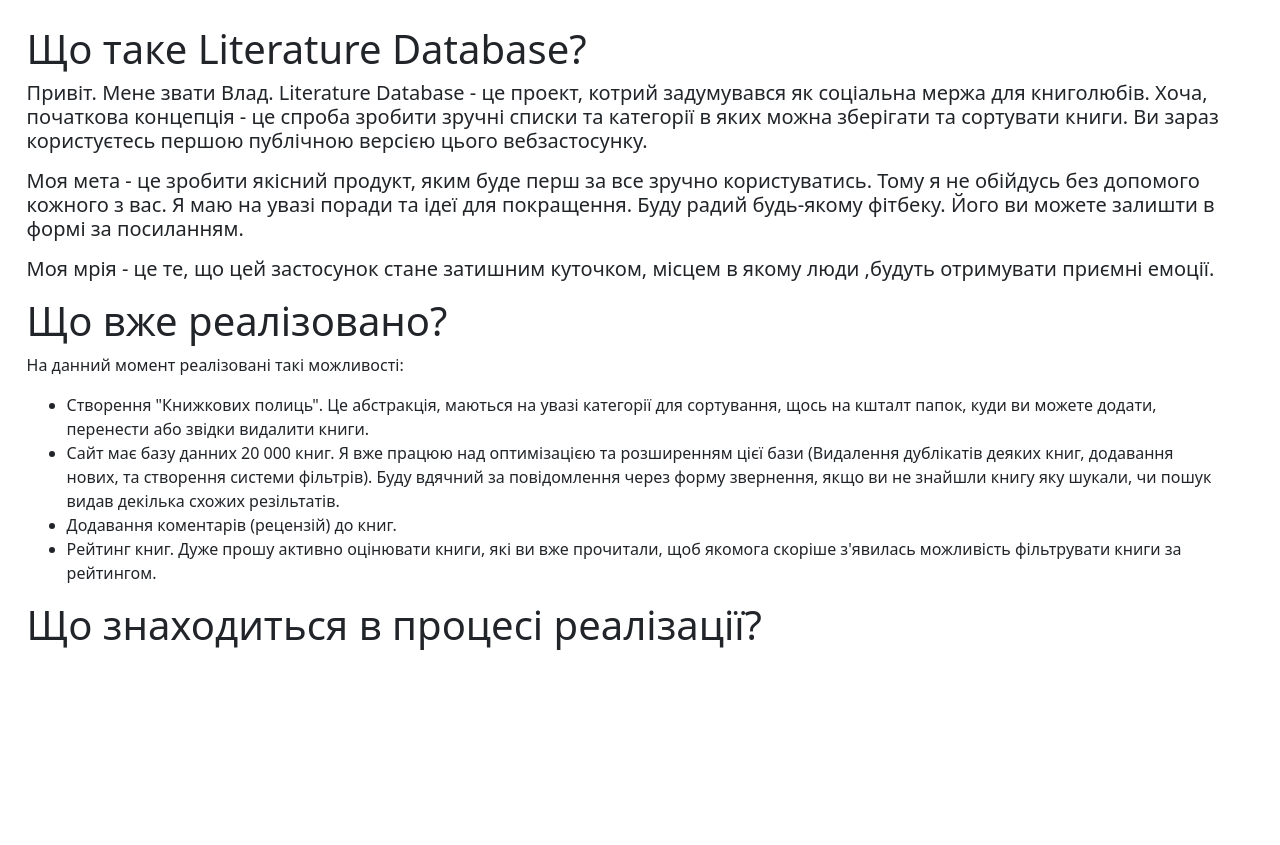
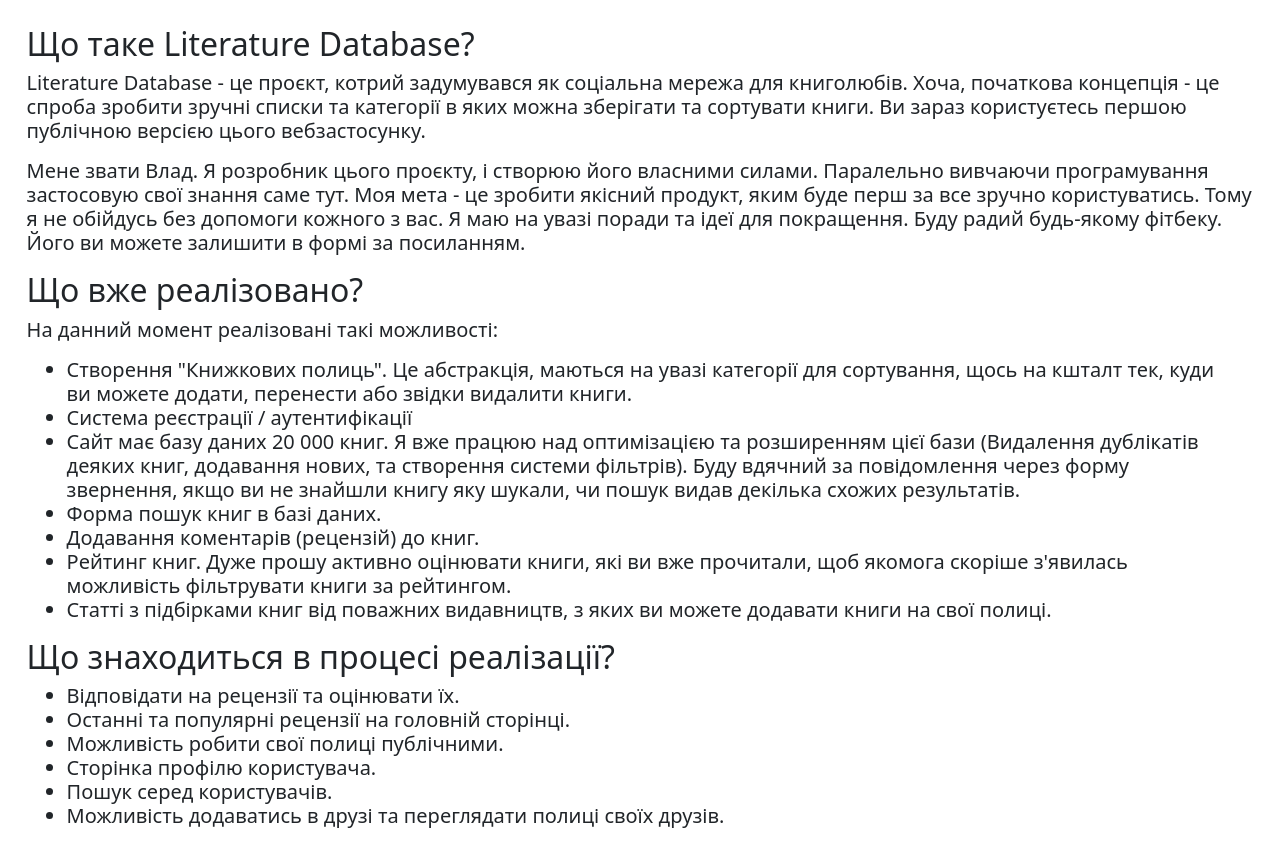
Before and after one commit to Space4sheep/internet-literature-database, a Django app: page /about/ in a window 1280 px wide. Shown: the part 56-901 px from the top of the page. Before the commit the page ends 706 px from the top, so only its background shows below. Run offline with Django 4.2, Linux system fonts and the light colour scheme; parts of the project's set-up code (start-up, migrations or seed data) failed here and were passed over.

Commit message:
Edited html templates, added CSS styles

```diff
--- a/main/static/main/css/main.css
+++ b/main/static/main/css/main.css
@@ -71,3 +71,23 @@ blockquote {
 nav {
   background-color: yellow;
 }
+
+.rating-list li {
+          float: right;
+          color: #ddd;
+          padding: 10px 5px;
+}
+
+.rating-list li:hover,
+.rating-list li:hover ~ li {
+  color: orange;
+}
+
+.rating-list {
+  display: inline-block;
+  list-style: none;
+}
+
+.checked {
+    color: orange;
+}
--- a/main/templates/main/about.html
+++ b/main/templates/main/about.html
@@ -7,38 +7,49 @@
 <table>
     <td width="2%"></td>
     <td width="96%">
-  <h1>
+  <h2>
     Що таке Literature Database?
-  </h1>
+  </h2>
   <h5 style="font-weight: lighter;">
       <p>
-          Привіт. Мене звати Влад. Literature Database - це проект, котрий задумувався як соціальна мержа для книголюбів.
-          Хоча, початкова концепція - це спроба зробити зручні списки та категорії в яких можна зберігати та сортувати книги.
+          Literature Database - це проєкт,
+          котрий задумувався як соціальна мережа для книголюбів.
+          Хоча, початкова концепція - це спроба зробити зручні списки та категорії
+          в яких можна зберігати та сортувати книги.
           Ви зараз користуєтесь першою публічною версією цього вебзастосунку.
       <p/>
       <p>
-          Моя мета - це зробити якісний продукт, яким буде перш за все зручно користуватись. Тому я не обійдусь без допомого кожного з вас.
-          Я маю на увазі поради та ідеї для покращення. Буду радий будь-якому фітбеку. Його ви можете залишти в формі за посиланням.
-      </p>
-      <p>
-          Моя мрія - це те, що цей застосунок стане затишним куточком, місцем в якому люди ,будуть отримувати приємні емоції.
+          Мене звати Влад. Я розробник цього проєкту, і створюю його власними силами.
+          Паралельно вивчаючи програмування застосовую свої знання саме тут.
+          Моя мета - це зробити якісний продукт, яким буде перш за все зручно користуватись.
+          Тому я не обійдусь без допомоги кожного з вас.
+          Я маю на увазі поради та ідеї для покращення. Буду радий будь-якому фітбеку.
+          Його ви можете залишити в формі за посиланням.
       </p>
   </h5>
 
-        <h1>
+    <h2>
         Що вже реалізовано?
-        </h1>
+    </h2>
+    <h5 style="font-weight: lighter;">
     <p>
         На данний момент реалізовані такі можливості:
         <ul>
             <li>
                 Створення "Книжкових полиць". Це абстракція, маються на увазі категорії для сортування,
-                щось на кшталт папок, куди ви можете додати, перенести або звідки видалити книги.
+                щось на кшталт тек, куди ви можете додати, перенести або звідки видалити книги.
             </li>
             <li>
-                Сайт має базу данних 20 000 книг. Я вже працюю над оптимізацією та розширенням цієї бази
+                Система реєстрації / аутентифікації
+            </li>
+            <li>
+                Сайт має базу даних 20 000 книг. Я вже працюю над оптимізацією та розширенням цієї бази
                 (Видалення дублікатів деяких книг, додавання нових, та створення системи фільтрів). Буду вдячний за
-                повідомлення через форму звернення, якщо ви не знайшли книгу яку шукали, чи пошук видав декілька схожих резільтатів.
+                повідомлення через форму звернення, якщо ви не знайшли книгу яку шукали, чи пошук видав декілька схожих
+                результатів.
+            </li>
+            <li>
+                Форма пошук книг в базі даних.
             </li>
             <li>
                 Додавання коментарів (рецензій) до книг.
@@ -47,12 +58,38 @@
                 Рейтинг книг. Дуже прошу активно оцінювати книги, які ви вже прочитали, щоб якомога скоріше
                 з'явилась можливість фільтрувати книги за рейтингом.
             </li>
+            <li>
+                Статті з підбірками книг від поважних видавництв, з яких ви можете додавати книги на свої полиці.
+            </li>
         </ul>
+    </h5 >
         </p>
 
-        <h1>
+    <h2>
         Що знаходиться в процесі реалізації?
-  </h1>
+    </h2>
+    <h5 style="font-weight: lighter;">
+        <ul>
+            <li>
+                Відповідати на рецензії та оцінювати їх.
+            </li>
+            <li>
+                Останні та популярні рецензії на головній сторінці.
+            </li>
+            <li>
+                Можливість робити свої полиці публічними.
+            </li>
+            <li>
+                Сторінка профілю користувача.
+            </li>
+            <li>
+                Пошук серед користувачів.
+            </li>
+            <li>
+                Можливість додаватись в друзі та переглядати полиці своїх друзів.
+            </li>
+        </ul>
+        </h5>
 
 </td>
     <td width="2%"></td>
--- a/main/templates/main/article.html
+++ b/main/templates/main/article.html
@@ -4,7 +4,11 @@
 
 {% block content %}
 
-        <center><h1>{{ article.title }}</h1></center><br/><br/>
+<center>
+    <h1>{{ article.title }}</h1>
+</center>
+<br/>
+<br/>
     <table>
         <tr>
             <td width="15%"></td>
--- a/main/templates/main/base.html
+++ b/main/templates/main/base.html
@@ -1,3 +1,5 @@
+{% load static %}
+
 <!doctype html>
 <html lang="uk" >
 
@@ -10,6 +12,7 @@
     <link rel="stylesheet" href="https://cdn.jsdelivr.net/npm/bootstrap@5.3.0-alpha1/dist/css/bootstrap.rtl.min.css"
           integrity="sha384-WJUUqfoMmnfkBLne5uxXj+na/c7sesSJ32gI7GfCk4zO4GthUKhSEGyvQ839BC51" crossorigin="anonymous">
     <link rel="stylesheet" href="https://cdnjs.cloudflare.com/ajax/libs/font-awesome/4.7.0/css/font-awesome.min.css">
+    <link rel="stylesheet" href="{% static 'main/css/main.css' %}">
     <meta charset="UTF-8">
   </head>
 
@@ -17,32 +20,9 @@
     {% include 'main/navbar.html' %}
     <br/>
 
-    <style>
-        .rating-list li {
-          float: right;
-          color: #ddd;
-          padding: 10px 5px;
-        }
-
-        .rating-list li:hover,
-        .rating-list li:hover ~ li {
-          color: orange;
-        }
-
-        .rating-list {
-          display: inline-block;
-          list-style: none;
-        }
-        .checked {
-            color: orange;
-        }
-      </style>
-
-
     {% block content %}
 
     {% endblock %}
-
 
     <!-- Optional JavaScript; choose one of the two! -->
 
--- a/main/templates/main/book.html
+++ b/main/templates/main/book.html
@@ -6,8 +6,8 @@
 <center>
     <h1 style="position: relative;">«{{ book.title }}»</h1>
     <h4>{{ book.author }}</h4>
+</center>
 
-</center>
 <table>
     <tr >
         <td width="2%"></td>
@@ -44,7 +44,7 @@
                 </center>
         </td>
         <td width="2%"></td>
-        </tr>
+    </tr>
 </table>
 <center>
     <hr>
--- a/main/templates/main/bookshelves.html
+++ b/main/templates/main/bookshelves.html
@@ -16,10 +16,12 @@
             </div>
         </div>
     </div>
+
     {% empty %}
         <p>Ви ще не створили жодної книжкової полиці</p>
     {% endfor %}
 
     <a href="{% url 'main:new_bookshelf' %}" class="btn btn-outline-warning" role="button" >Створити нову полицю</a>
     </center>
+
 {% endblock %}
--- a/main/templates/main/navbar.html
+++ b/main/templates/main/navbar.html
@@ -1,4 +1,3 @@
-
 
 <nav class="navbar navbar-expand-lg bg-body-tertiary" data-bs-theme="dark">
   <div class="container-fluid">
--- a/main/templates/main/search_books.html
+++ b/main/templates/main/search_books.html
@@ -1,6 +1,9 @@
 {% extends 'main/base.html' %}
 
+{% load static %}
+
 {% block title %}Результати пошуку{% endblock %}
+
 
 {% block content %}
     {% if searched %}
```
Also changed, not shown: main/templates/main/bookshelf.html (+4 -3 lines), main/templates/main/index.html (+3 -6 lines), main/templates/main/library.html (deleted, +0 -18 lines), main/templates/main/rating.html (+12 -0 lines), main/templates/main/add_book.html (line endings or trailing spaces). Lines whose indentation alone changed are shown as unchanged.
